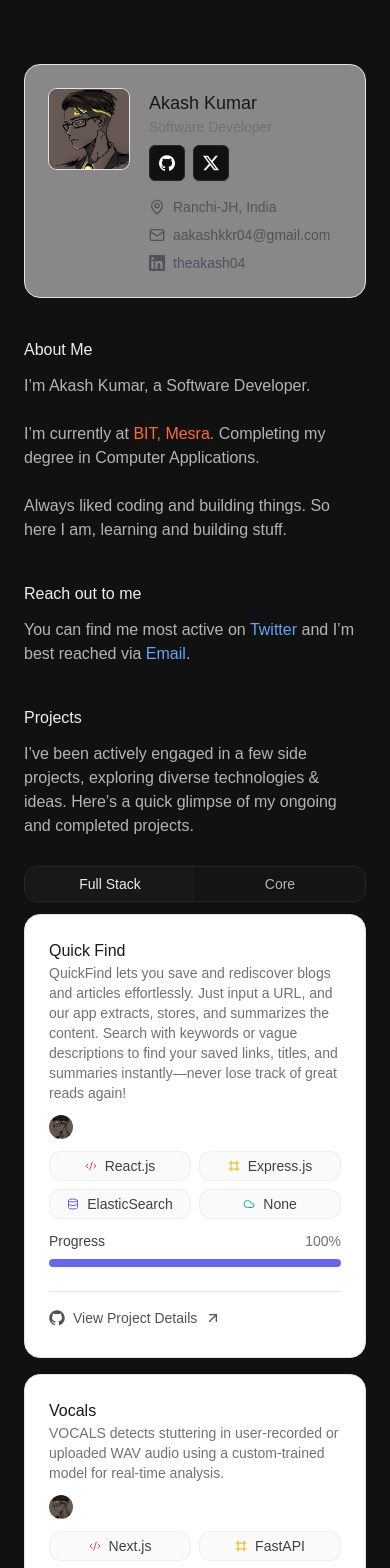
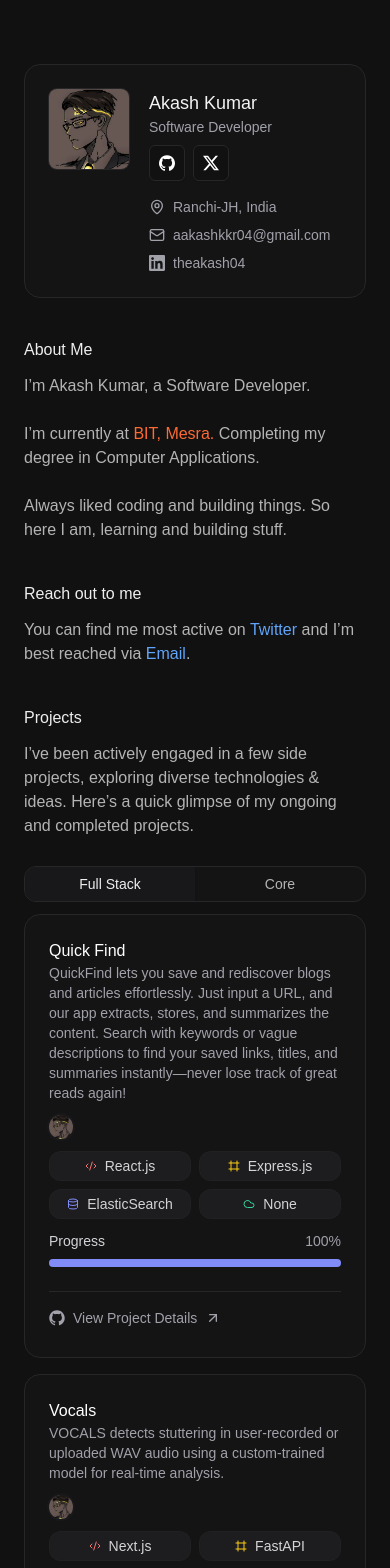
Before and after one commit to theakash04/portfolio, a Next.js app: page / in a window 390 px wide. Shown: the top 1568 px of the page. Built offline with nearby package versions, Linux system fonts and the light colour scheme; no server answers.

Commit message:
fix mobile ui issue

```diff
--- a/src/components/Footer.tsx
+++ b/src/components/Footer.tsx
@@ -1,7 +1,7 @@
 const Footer = () => {
   return (
     <div className="w-full bottom-0">
-      <div className="h-px bg-gradient-to-r from-transparent via-zinc-200 dark:via-zinc-800 to-transparent"></div>
+      <div className="h-px bg-gradient-to-r from-transparent via-zinc-800 to-transparent"></div>
       <div className="md:max-w-screen-md md:mx-auto px-4 md:px-0 flex flex-col items-center gap-6 pt-6 pb-24">
         <div className="flex flex-wrap text-sm items-center justify-center gap-6 text-[#B4B4B4]">
           <a
--- a/src/components/HeroSection/ProfileCard.tsx
+++ b/src/components/HeroSection/ProfileCard.tsx
@@ -5,7 +5,7 @@ import EnterAnim from "../EnterAnim";
 const Profile = () => {
   return (
     <EnterAnim>
-      <div className="p-6 rounded-2xl border border-zinc-200 dark:border-zinc-800 bg-white/50 dark:bg-[#141415] backdrop-blur-sm">
+      <div className="p-6 rounded-2xl border border-zinc-800 bg-[#141415] backdrop-blur-sm">
         <div className="flex items-start gap-5">
           <Image
             alt="Akash Kumar"
@@ -13,15 +13,15 @@ const Profile = () => {
             height={80}
             loading="lazy"
             src="/chamber.jpg"
-            className="rounded-lg object-cover ring-1 ring-zinc-200 dark:ring-zinc-800"
+            className="rounded-lg object-cover ring-1 ring-zinc-800"
           />
           <div className="flex-1 min-w-0">
             <div className="flex flex-col md:flex-row items-start md:items-center justify-between gap-2">
               <div>
-                <h2 className="text-lg font-medium text-zinc-900 dark:text-zinc-100">
+                <h2 className="text-lg font-medium text-zinc-100">
                   Akash Kumar
                 </h2>
-                <p className="text-sm text-zinc-500 dark:text-zinc-400">
+                <p className="text-sm text-zinc-400">
                   Software Developer
                 </p>
               </div>
@@ -64,7 +64,7 @@ const Profile = () => {
               </div>
             </div>
             <div className="mt-4 space-y-2">
-              <div className="flex items-center gap-2 text-sm text-zinc-600 dark:text-zinc-400">
+              <div className="flex items-center gap-2 text-sm text-zinc-400">
                 <svg
                   className="w-4 h-4"
                   fill="none"
@@ -79,7 +79,7 @@ const Profile = () => {
                 </svg>
                 Ranchi-JH, India
               </div>
-              <div className="flex items-center gap-2 text-sm text-zinc-600 dark:text-zinc-400">
+              <div className="flex items-center gap-2 text-sm text-zinc-400">
                 <svg
                   className="w-4 h-4"
                   fill="none"
@@ -94,12 +94,12 @@ const Profile = () => {
                 </svg>
                 <a
                   href="mailto:aakashkkr04@gmail.com"
-                  className="hover:text-zinc-900 dark:hover:text-zinc-100 transition-colors truncate"
+                  className="hover:text-zinc-100 transition-colors truncate"
                 >
                   aakashkkr04@gmail.com
                 </a>
               </div>
-              <div className="flex items-center gap-2 text-sm text-zinc-600 dark:text-zinc-400">
+              <div className="flex items-center gap-2 text-sm text-zinc-400">
                 <svg
                   viewBox="0 0 24 24"
                   className="w-4 h-4"
@@ -115,7 +115,7 @@ const Profile = () => {
                   href="https://linkedin.com/in/theakash04"
                   target="_blank"
                   rel="noopener noreferrer"
-                  className="hover:text-zinc-900 dark:hover:text-zinc-100 transition-colors flex items-center gap-1"
+                  className="hover:text-zinc-100 transition-colors flex items-center gap-1"
                 >
                   theakash04
                 </a>
--- a/src/components/project/ProjectCard.tsx
+++ b/src/components/project/ProjectCard.tsx
@@ -12,11 +12,11 @@ const ProjectCard = ({
   progress,
 }: ProjectCardProps) => {
   return (
-    <div className="relative h-full rounded-2xl p-6 bg-white dark:bg-[#141415] backdrop-blur-sm border border-zinc-200 dark:border-zinc-800 transition-all duration-300 w-full">
+    <div className="relative h-full rounded-2xl p-6 bg-[#141415] backdrop-blur-sm border border-zinc-800 transition-all duration-300 w-full">
       <div className="flex items-start justify-between mb-3">
         <div>
-          <h3 className="font-medium text-zinc-900 dark:text-white">{title}</h3>
-          <p className="text-sm text-zinc-500 dark:text-zinc-400">
+          <h3 className="font-medium text-white">{title}</h3>
+          <p className="text-sm text-zinc-400">
             {description}
           </p>
         </div>
@@ -24,7 +24,7 @@ const ProjectCard = ({
           <a
             target="_blank"
             rel="noopener noreferrer"
-            className="flex items-center gap-1.5 px-3 py-1.5 rounded-full bg-amber-50 dark:bg-amber-900/30 text-amber-600 dark:text-amber-400 text-xs font-medium"
+            className="flex items-center gap-1.5 px-3 py-1.5 rounded-full bg-amber-900/30 text-amber-400 text-xs font-medium"
             href={link.live}
           >
             <svg
@@ -58,10 +58,10 @@ const ProjectCard = ({
               height="24"
               decoding="async"
               data-nimg="1"
-              className="rounded-full ring-2 ring-white dark:ring-zinc-900 transition-transform hover:-translate-y-1 duration-200"
+              className="rounded-full ring-2 ring-zinc-900 transition-transform hover:-translate-y-1 duration-200"
               src="/chamber.jpg"
             />
-            <span className="absolute -bottom-4 left-1/2 -translate-x-1/2 px-2 py-1 rounded-md text-[10px] bg-zinc-900 dark:bg-zinc-100 text-white dark:text-zinc-900 opacity-0 group-hover/member:opacity-100 transition-opacity duration-200">
+            <span className="absolute -bottom-4 left-1/2 -translate-x-1/2 px-2 py-1 rounded-md text-[10px] bg-zinc-100 text-zinc-900 opacity-0 group-hover/member:opacity-100 transition-opacity duration-200">
               sky
             </span>
           </div>
@@ -69,7 +69,7 @@ const ProjectCard = ({
       </div>
       {/* need to fix the tag */}
       <div className="grid grid-cols-2 gap-2 mb-3">
-        <div className="flex items-center justify-center gap-2 p-1 rounded-xl bg-zinc-50 dark:bg-zinc-800/50 border border-zinc-200/50 dark:border-zinc-800/50">
+        <div className="flex items-center justify-center gap-2 p-1 rounded-xl bg-zinc-800/50 border border-zinc-800/50">
           <svg
             xmlns="http://www.w3.org/2000/svg"
             width="24"
@@ -80,17 +80,17 @@ const ProjectCard = ({
             strokeWidth="2"
             strokeLinecap="round"
             strokeLinejoin="round"
-            className="w-3 h-3 text-red-500 dark:text-red-400"
+            className="w-3 h-3 text-red-400"
           >
             <path d="m18 16 4-4-4-4" />
             <path d="m6 8-4 4 4 4" />
             <path d="m14.5 4-5 16" />
           </svg>
-          <span className="text-sm font-medium text-zinc-700 dark:text-zinc-300">
+          <span className="text-sm font-medium text-zinc-300">
             {tags.frontend}
           </span>
         </div>
-        <div className="flex items-center justify-center gap-2 p-1 rounded-xl bg-zinc-50 dark:bg-zinc-800/50 border border-zinc-200/50 dark:border-zinc-800/50">
+        <div className="flex items-center justify-center gap-2 p-1 rounded-xl bg-zinc-800/50 border border-zinc-800/50">
           <svg
             xmlns="http://www.w3.org/2000/svg"
             width="24"
@@ -101,18 +101,18 @@ const ProjectCard = ({
             strokeWidth="2"
             strokeLinecap="round"
             strokeLinejoin="round"
-            className="w-3 h-3 text-yellow-500 dark:text-yellow-400"
+            className="w-3 h-3 text-yellow-400"
           >
             <line x1="22" x2="2" y1="6" y2="6" />
             <line x1="22" x2="2" y1="18" y2="18" />
             <line x1="6" x2="6" y1="2" y2="22" />
             <line x1="18" x2="18" y1="2" y2="22" />
           </svg>
-          <span className="text-sm text-zinc-700 dark:text-zinc-300">
+          <span className="text-sm text-zinc-300">
             {tags.backend}
           </span>
         </div>
-        <div className="flex items-center justify-center gap-2 p-1 rounded-xl bg-zinc-50 dark:bg-zinc-800/50 border border-zinc-200/50 dark:border-zinc-800/50">
+        <div className="flex items-center justify-center gap-2 p-1 rounded-xl bg-zinc-800/50 border border-zinc-800/50">
           <svg
             xmlns="http://www.w3.org/2000/svg"
             width="24"
@@ -123,17 +123,17 @@ const ProjectCard = ({
             strokeWidth="2"
             strokeLinecap="round"
             strokeLinejoin="round"
-            className="w-3 h-3 text-indigo-500 dark:text-indigo-400"
+            className="w-3 h-3 text-indigo-400"
           >
             <ellipse cx="12" cy="5" rx="9" ry="3" />
             <path d="M3 5V19A9 3 0 0 0 21 19V5" />
             <path d="M3 12A9 3 0 0 0 21 12" />
           </svg>
-          <span className="text-sm font-medium text-zinc-700 dark:text-zinc-300">
+          <span className="text-sm font-medium text-zinc-300">
             {tags.database}
           </span>
         </div>
-        <div className="flex items-center justify-center gap-2 p-1 rounded-xl bg-zinc-50 dark:bg-zinc-800/50 border border-zinc-200/50 dark:border-zinc-800/50">
+        <div className="flex items-center justify-center gap-2 p-1 rounded-xl bg-zinc-800/50 border border-zinc-800/50">
           <svg
             xmlns="http://www.w3.org/2000/svg"
             width="24"
@@ -144,34 +144,34 @@ const ProjectCard = ({
             strokeWidth="2"
             strokeLinecap="round"
             strokeLinejoin="round"
-            className="w-3 h-3 text-emerald-500 dark:text-emerald-400"
+            className="w-3 h-3 text-emerald-400"
           >
             <path d="M17.5 19H9a7 7 0 1 1 6.71-9h1.79a4.5 4.5 0 1 1 0 9Z" />
           </svg>
-          <span className="text-sm font-medium text-zinc-700 dark:text-zinc-300">
+          <span className="text-sm font-medium text-zinc-300">
             {tags.devops}
           </span>
         </div>
       </div>
       <div className="space-y-2">
         <div className="flex items-center justify-between text-sm">
-          <span className="font-medium text-zinc-700 dark:text-zinc-300">
+          <span className="font-medium text-zinc-300">
             Progress
           </span>
-          <span className="text-zinc-500 dark:text-zinc-400">{progress}</span>
+          <span className="text-zinc-400">{progress}</span>
         </div>
-        <div className="h-2 rounded-full bg-zinc-100 dark:bg-zinc-800">
+        <div className="h-2 rounded-full bg-zinc-800">
           <div
-            className="h-full rounded-full bg-indigo-500 dark:bg-indigo-400 transition-all duration-1000 ease-out"
+            className="h-full rounded-full bg-indigo-400 transition-all duration-1000 ease-out"
             style={{ width: progress }}
           />
         </div>
       </div>
-      <div className="mt-6 pt-4 space-y-4 border-t border-zinc-200 dark:border-zinc-800">
+      <div className="mt-6 pt-4 space-y-4 border-t border-zinc-800">
         <a
           target="_blank"
           rel="noopener noreferrer"
-          className="inline-flex items-center gap-2 text-sm text-zinc-600 hover:text-zinc-900 dark:text-zinc-400 dark:hover:text-white transition-colors duration-200"
+          className="inline-flex items-center gap-2 text-sm text-zinc-400 hover:text-white transition-colors duration-200"
           href={link.github}
         >
           <svg
```
Also changed, not shown: src/components/Quote.tsx (+9 -10 lines).
